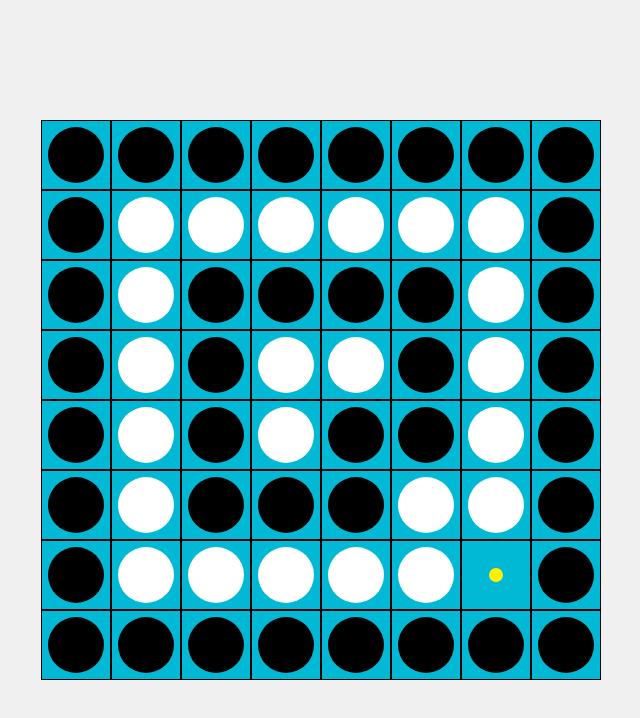
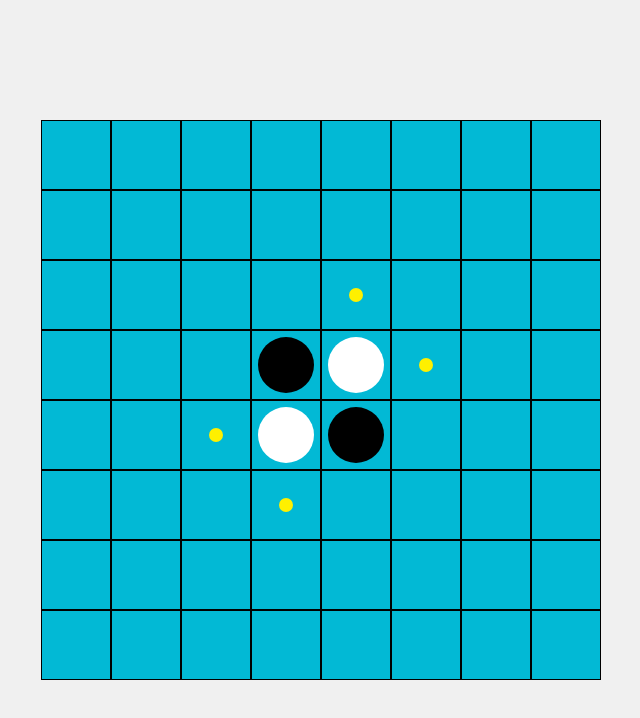
Before and after one commit to 50ki-1706/my-othello, a Next.js app: page / in a window 1280 px wide. Shown: the top 718 px of the page, without its empty margins (319-959 px from the left). Built offline with nearby package versions, Linux system fonts and the light colour scheme.

Commit message:
clean page.tsx

```diff
--- a/src/app/lib/constants.ts
+++ b/src/app/lib/constants.ts
@@ -8,3 +8,14 @@ export const directions = [
   [1, 0],
   [1, 1],
 ];
+
+export const Board = [
+  [0, 0, 0, 0, 0, 0, 0, 0],
+  [0, 0, 0, 0, 0, 0, 0, 0],
+  [0, 0, 0, 0, 0, 0, 0, 0],
+  [0, 0, 0, 1, 2, 0, 0, 0],
+  [0, 0, 0, 2, 1, 0, 0, 0],
+  [0, 0, 0, 0, 0, 0, 0, 0],
+  [0, 0, 0, 0, 0, 0, 0, 0],
+  [0, 0, 0, 0, 0, 0, 0, 0],
+];
--- a/src/app/lib/markValidMoves.ts
+++ b/src/app/lib/markValidMoves.ts
@@ -1,6 +1,6 @@
 import { directions } from './constants';
-export const markValidMoves = (board: number[][], turnColor: number) => {
-  const newBoard = structuredClone(board).map((row) => row.map((cell) => (cell === 3 ? 0 : cell)));
+export const markValidMoves = (board: number[][], turnColor: number): number[][] => {
+  const newBoard = structuredClone(board);
   for (let y = 0; y < 8; y++) {
     for (let x = 0; x < 8; x++) {
       if (newBoard[y][x] !== 0) continue;
--- a/src/app/lib/putStone.ts
+++ b/src/app/lib/putStone.ts
@@ -1,5 +1,11 @@
 import { directions } from './constants';
-export const putStone = (board: number[][], turnColor: number, x: number, y: number) => {
+export const putStone = (
+  board: number[][],
+  turnColor: number,
+  x: number,
+  y: number
+): [number[][], boolean] => {
+  let canPut = false;
   directions.forEach(([dy, dx]) => {
     for (let i = 1; i < 8; i++) {
       const ny = y + dy * i;
@@ -7,6 +13,7 @@ export const putStone = (board: number[][], turnColor: number, x: number, y: num
       if (board[ny] !== undefined && board[ny][nx] !== 2 / turnColor) break;
       if (board[ny] !== undefined && board[ny][nx] === 2 / turnColor) {
         if (board[ny + dy] !== undefined && board[ny + dy][nx + dx] === turnColor) {
+          canPut = true;
           for (let j = 0; j < i + 1; j++) {
             const nny = y + dy * j;
             const nnx = x + dx * j;
@@ -16,5 +23,5 @@ export const putStone = (board: number[][], turnColor: number, x: number, y: num
       }
     }
   });
-  return board;
+  return [board, canPut];
 };
--- a/src/app/page.tsx
+++ b/src/app/page.tsx
@@ -5,48 +5,27 @@ import { useState } from 'react';
 import { getCellStyle } from './utils/getCellStyle';
 import { putStone } from './lib/putStone';
 import { markValidMoves } from './lib/markValidMoves';
-import { countValidMoves } from './lib/countValidMoves';
+import { Board } from './lib/constants';
 
 export default function Home() {
-  const [board, setBoard] = useState<number[][]>([
-    [1, 1, 1, 1, 1, 1, 1, 1],
-    [1, 2, 2, 2, 2, 2, 2, 1],
-    [1, 2, 1, 1, 1, 1, 2, 1],
-    [1, 2, 1, 2, 2, 1, 2, 1],
-    [1, 2, 1, 2, 1, 1, 2, 1],
-    [1, 2, 1, 1, 1, 2, 2, 1],
-    [1, 2, 2, 2, 2, 2, 3, 1],
-    [1, 1, 1, 1, 1, 1, 1, 1],
-  ]);
+  const [board, setBoard] = useState<number[][]>(Board);
   const [turnColor, setTurnColor] = useState(1);
 
   const handleClick = (x: number, y: number) => {
-    if (board[y][x] !== 3) return;
-    const newGameBoard = structuredClone(board);
-    const result = putStone(newGameBoard, turnColor, x, y);
+    const newBoard: number[][] = structuredClone(board);
+    const [result, canPut] = putStone(newBoard, turnColor, x, y);
+    if (!canPut) return;
     setTurnColor(2 / turnColor);
-    console.log(turnColor);
-    const nextBoard = markValidMoves(result, 2 / turnColor);
-    const validMovesCount = countValidMoves(nextBoard);
-    if (validMovesCount === 0) {
-      alert('Pass!');
-      setTurnColor(turnColor);
-      const nextBoard = markValidMoves(result, turnColor);
-      const validMovesCount = countValidMoves(nextBoard);
-      if (validMovesCount === 0) {
-        alert('Game Over');
-      }
-    }
-    setBoard(nextBoard);
+    setBoard(result);
   };
 
   return (
     <div className={styles.container}>
-      {board.map((row, y) => (
+      {markValidMoves(board, turnColor).map((row, y) => (
         <div key={y} className={styles.row}>
           {row.map((cell, x) => (
             <div key={x} className={styles.cell} onClick={() => handleClick(x, y)}>
-              {board[y][x] !== 0 && <div className={styles.stone} style={getCellStyle(cell)}></div>}
+              {cell !== 0 && <div className={styles.stone} style={getCellStyle(cell)}></div>}
             </div>
           ))}
         </div>
```
Also changed, not shown: src/app/lib/check.ts (renamed from src/app/lib/countValidMoves.ts).
